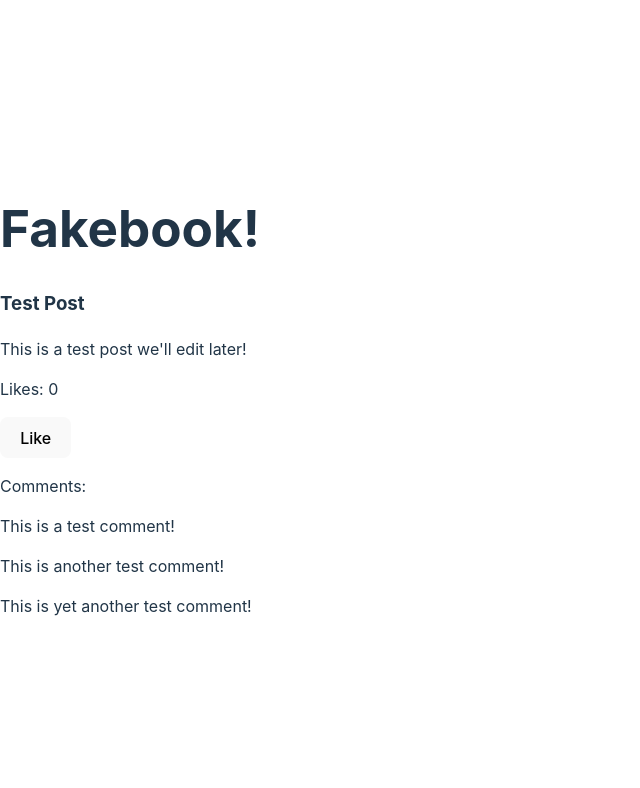
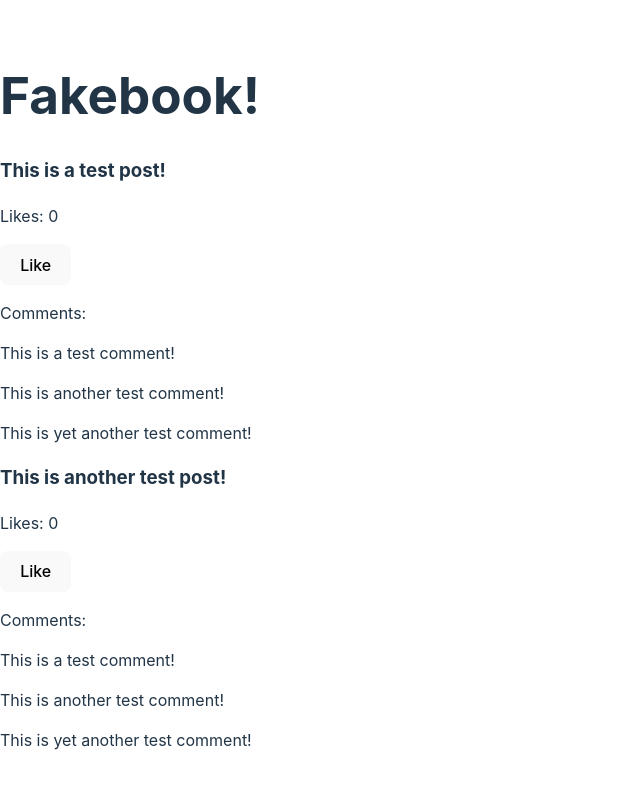
Before and after one commit to JayX97/SocialMediaApp, a React (Vite) app: page / in a window 1280 px wide. Shown: the top 788 px of the page, without its empty margins (0-640 px from the left). Built offline with nearby package versions, Linux system fonts and the light colour scheme.

Commit message:
Passed props to Post component

```diff
--- a/src/App.jsx
+++ b/src/App.jsx
@@ -11,7 +11,8 @@
 
       {/* Feed */}
 
-      <Post />
+      <Post content="This is a test post!" />
+      <Post content="This is another test post!" />
     </div>
   )
 }
--- a/src/components/Post.jsx
+++ b/src/components/Post.jsx
@@ -1,7 +1,7 @@
 import React, { useState } from 'react';
 import Comment from './Comment';
 
-function Post() {
+function Post(props) {
     const [likes, setLikes] = useState(0);
 
     const handleLike = () => {
@@ -10,8 +10,7 @@
 
     return(
         <div>
-            <h3>Test Post</h3>
-            <p>This is a test post we'll edit later!</p>
+            <h3>{props.content}</h3>
             <p>Likes: {likes}</p>
             <button onClick={handleLike}>Like</button>
             <p>Comments:</p>
```
